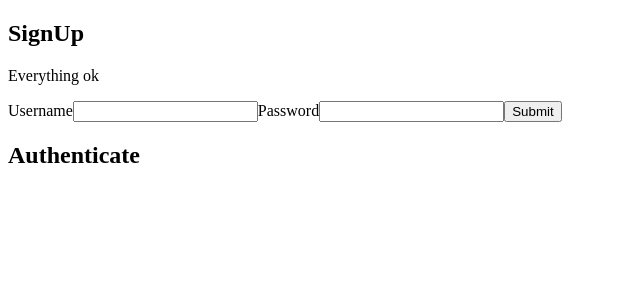
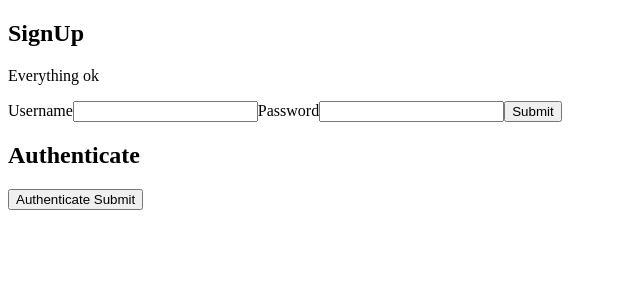
Before and after one commit to michaelwhendrix/Unit3.ReactForms, a React (Vite) app: page / in a window 1280 px wide. Shown: the top 300 px of the page, without its empty margins (0-640 px from the left). Built offline with nearby package versions, Linux system fonts and the light colour scheme.

Commit message:
added and functional authentication with token passed and result to console

```diff
--- a/src/App.jsx
+++ b/src/App.jsx
@@ -3,11 +3,11 @@ import SignUpForm from './components/SignUpForm'
 import Authenticate from './components/Authenticate'
 
 function App() {
-
+  const [token, setToken] =useState(null)
   return (
     <>
-      <SignUpForm/>
-      <Authenticate/>
+      <SignUpForm setToken={setToken}/>
+      <Authenticate token={token}/>
     </>
   )
 }
--- a/src/components/Authenticate.jsx
+++ b/src/components/Authenticate.jsx
@@ -1,4 +1,31 @@
-const Authenticate = () => {
-    return <h2>Authenticate</h2>
+import { useState } from "react"
+
+const Authenticate = ({token}) => {
+    const [error, setError] = useState(null)
+    const [successMessage, setSuccessMessage] = useState(null)
+
+    const handleClick = async(tokenB) => {
+            console.log("authenticating",token)
+        try{
+        const response = await fetch('https://fsa-jwt-practice.herokuapp.com/authenticate',
+              {
+                method: "GET",
+                headers: {
+                  "Content-Type": "application/json",
+                  "Authorization": `Bearer ${tokenB}`
+                }
+              })
+        const result = await response.json()
+        console.log(result)
+        }catch(error){console.log(error)}
+    }
+    return (
+    <>
+        <h2>Authenticate</h2>
+        <button onClick={() => {handleClick(token)}}>Authenticate Submit</button>
+
+    </>
+    )
+
 }
 export default Authenticate
--- a/src/components/SignUpForm.jsx
+++ b/src/components/SignUpForm.jsx
@@ -1,14 +1,13 @@
 import { useState } from "react"
 
 
-const SignUpForm = () => {
+const SignUpForm = ({setToken}) => {
     const [username, setUserName] = useState(" ")
     const [password, setPassword] = useState(" ")
     const [error, setError] = useState(null)
 
     const handleSubmit = async (e) => {
         e.preventDefault()
-        console.log("submitted")
         try{
             const response = await fetch('https://fsa-jwt-practice.herokuapp.com/signup',
             {
@@ -22,7 +21,8 @@ const SignUpForm = () => {
               })
             })
             const result = await response.json()
-            console.log(result)
+            setToken(result.token)
+            console.log(result.token)
         }catch(error){setError(error.message)}
     }
     return <>
```
